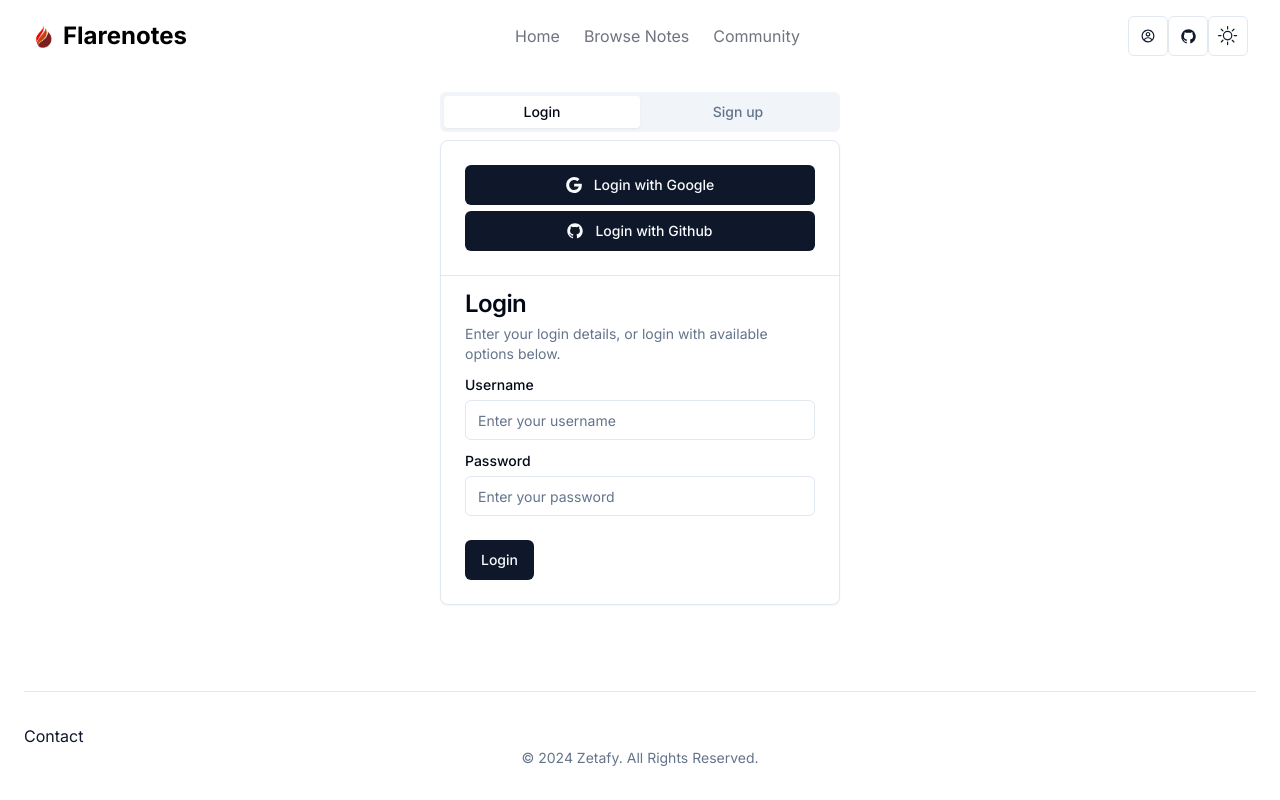
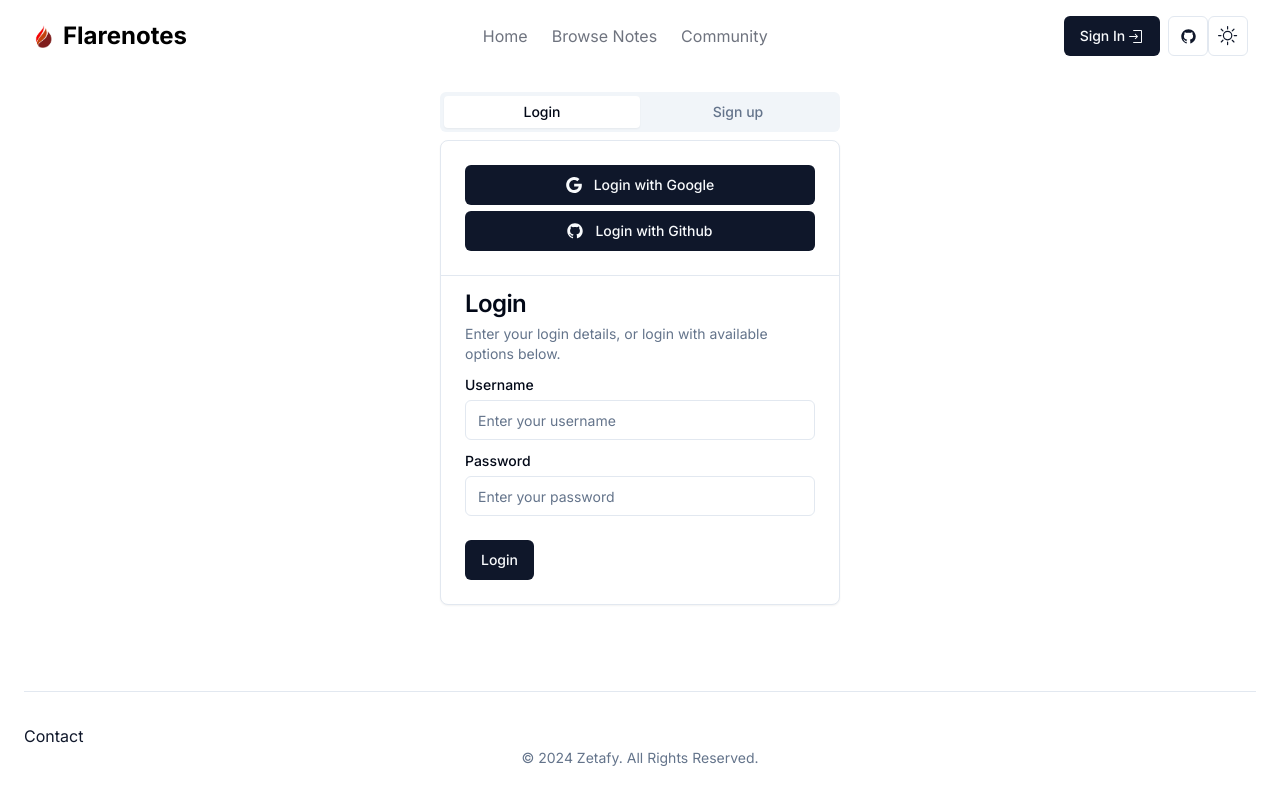
Before and after one commit to zetafy/flarenotes, a Next.js app in the folder client/: page /login in a window 1280 px wide. Built offline with nearby package versions, Linux system fonts and the light colour scheme; no server answers.

Commit message:
add: nextauth sign-in/sign-out

```diff
--- a/client/app/layout.tsx
+++ b/client/app/layout.tsx
@@ -5,6 +5,7 @@ import Navbar from "@/components/layout/navbar"
 import Footer from "@/components/layout/footer"
 import { ThemeProvider } from "@/components/theme-provider"
 import { settings } from "@/config/settings"
+import NavbarServer from "@/components/layout/navbar-server"
 
 const inter = Inter({ subsets: ["latin"] })
 
@@ -70,13 +71,13 @@ export default function RootLayout({ children }: RootLayoutProps) {
       >
         {settings.themeToggleEnabled ? (
           <ThemeProvider attribute="class" defaultTheme="light" enableSystem>
-            <Navbar />
+            <NavbarServer />
             {children}
             <Footer />
           </ThemeProvider>
         ) : (
           <ThemeProvider attribute="class" forcedTheme="light" enableSystem>
-            <Navbar />
+            <NavbarServer />
             {children}
             <Footer />
           </ThemeProvider>
--- a/client/app/login/page.tsx
+++ b/client/app/login/page.tsx
@@ -1,3 +1,5 @@
+"use client"
+
 import { Button } from "@/components/ui/button"
 import {
   Card,
@@ -18,6 +20,7 @@ import {
 import { Separator } from "@/components/ui/separator"
 import { GitHubLogoIcon } from '@radix-ui/react-icons'
 import { ImGoogle } from "react-icons/im"
+import { signIn } from "next-auth/react"
 
 export default function LoginPage() {
   return (
@@ -30,10 +33,11 @@ export default function LoginPage() {
         <TabsContent value="Login">
           <Card>
             <CardHeader>
-                <Button><ImGoogle className="h-4 w-4 mr-3"/>Login with Google</Button>
-                <Button><GitHubLogoIcon className="h-4 w-4 mr-3" />Login with Github</Button>
+
+              <Button onClick={() => signIn("google")}><ImGoogle className="h-4 w-4 mr-3" />Login with Google</Button>
+              <Button onClick={() => signIn("github")}><GitHubLogoIcon className="h-4 w-4 mr-3" />Login with Github</Button>
             </CardHeader>
-                <Separator className="mb-4"/>
+            <Separator className="mb-4" />
             <CardContent className="space-y-2">
               <CardTitle>Login</CardTitle>
               <CardDescription>
@@ -56,12 +60,9 @@ export default function LoginPage() {
         <TabsContent value="Signup">
           <Card>
             <CardHeader>
-                    <Button><ImGoogle className="h-4 w-4 mr-3"/>Signup with Google</Button>
-                    <Button><GitHubLogoIcon className="h-4 w-4 mr-3" />Singup with Github</Button>
+              <CardTitle>Sign Up</CardTitle>
             </CardHeader>
-                <Separator className="mb-4"/>
             <CardContent className="space-y-2">
-                <CardTitle>Sign Up</CardTitle>
               <CardDescription>
                 Sign up for a Flarenotes account here.
               </CardDescription>
--- /dev/null
+++ b/client/components/layout/navbar-server.tsx
@@ -0,0 +1,9 @@
+import { getServerSession } from "next-auth";
+import { options } from "@/app/api/auth/[...nextauth]/options";
+import Navbar from "./navbar";
+
+export default async function NavbarServer() {
+  const session = await getServerSession(options);
+  console.log(session)
+  return <Navbar session={session} />
+}
--- a/client/components/layout/navbar.tsx
+++ b/client/components/layout/navbar.tsx
@@ -9,7 +9,9 @@ import { settings } from "@/config/settings"
 import Image from "next/image"
 import { GitHubLogoIcon } from "@radix-ui/react-icons"
 import { Button } from "../ui/button"
+import { ExitIcon, EnterIcon } from "@radix-ui/react-icons"
 import { CgProfile } from "react-icons/cg";
+import { signIn } from "next-auth/react"
 
 import {
   DropdownMenu,
@@ -19,7 +21,7 @@ import {
   DropdownMenuSeparator,
   DropdownMenuTrigger,
 } from "@/components/ui/dropdown-menu";
-export default function Navbar() {
+export default function Navbar({ session }: any) {
   const [navbar, setNavbar] = useState(false)
 
   const handleClick = async () => {
@@ -137,6 +139,16 @@ export default function Navbar() {
         {settings.themeToggleEnabled && (
           <div className="hidden md:block">
             <div className="flex">
+              {session ?
+                <Link href="/api/auth/signout?callbackUrl=/">
+                  <Button className="mr-2">Sign Out&nbsp; <ExitIcon /></Button>
+                </Link>
+
+                : <Link href="/login">
+                  <Button className="mr-2">Sign In&nbsp; <EnterIcon /></Button>
+                </Link>
+              }
+              {session ?
                 <DropdownMenu>
 
                   <DropdownMenuTrigger asChild>
@@ -156,6 +168,7 @@ export default function Navbar() {
                     <DropdownMenuItem>Subscription</DropdownMenuItem>
                   </DropdownMenuContent>
                 </DropdownMenu>
+                : ""}
               <Button variant="outline" size="icon">
                 <GitHubLogoIcon />
               </Button>
```
Lines whose indentation alone changed are shown as unchanged.
